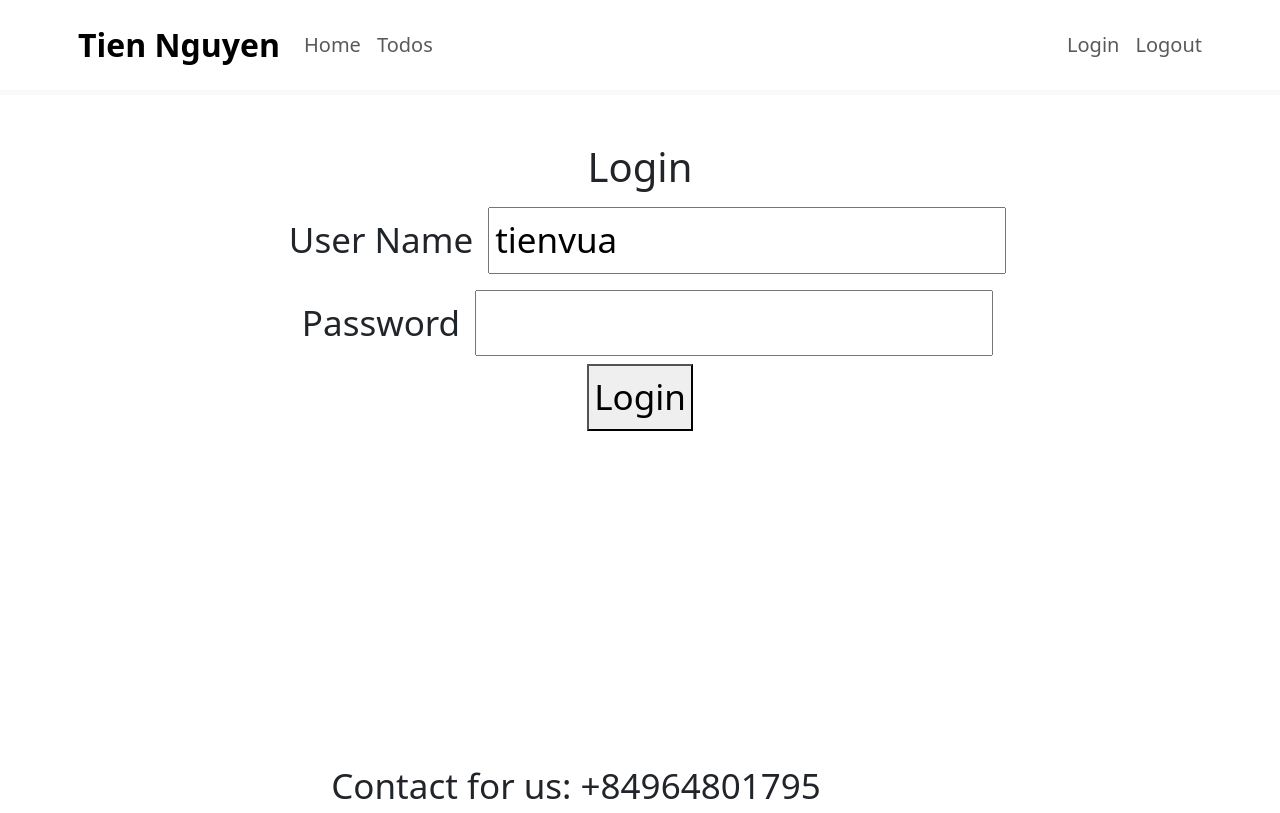
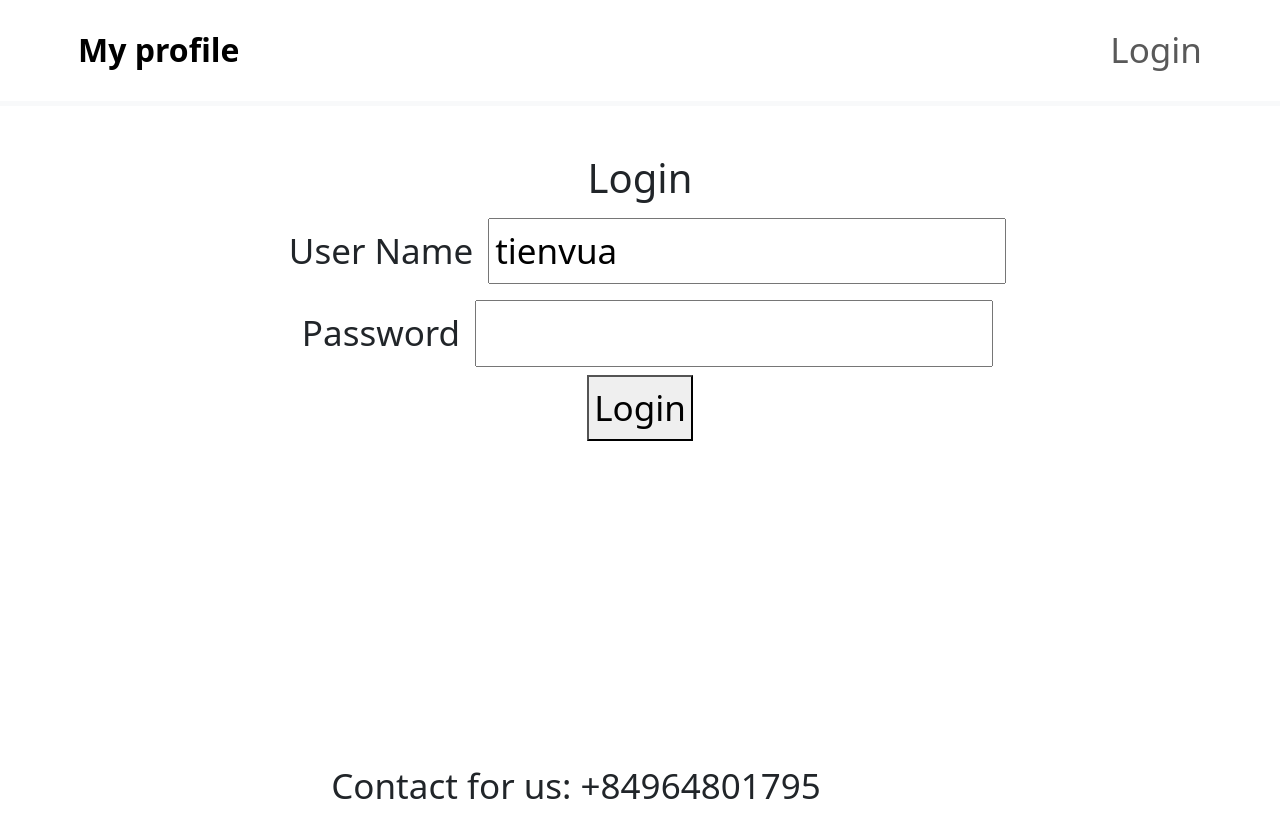
Before and after one commit to NguyenDinhTienITHUFI/my-first-prj-react, a React (Create React App) app: page / in a window 1280 px wide. Built offline with nearby package versions, Linux system fonts and the light colour scheme.

Commit message:
authenticateProvider-protectRoute

```diff
--- a/src/components/todo/FooterComponent.jsx
+++ b/src/components/todo/FooterComponent.jsx
@@ -2,7 +2,7 @@ import { AuthContext } from './security/AuthContext';
 import { useContext } from 'react'
 export default function FooterComponent(){
     const authContext= useContext(AuthContext)
-   console.log('Footer - ${authContext.number}');
+
     return(
         <footer className='footer'>
             <div className='container'>
--- a/src/components/todo/HeaderComponent.jsx
+++ b/src/components/todo/HeaderComponent.jsx
@@ -1,24 +1,43 @@
 import { Link } from 'react-router-dom'
 import { useContext } from 'react'
-import { AuthContext } from './security/AuthContext';
+import { AuthContext, useAuth } from './security/AuthContext';
 export default function HeaderComponent(){
-   const authContext= useContext(AuthContext)
-   console.log(authContext.number);
+//    const authContext= useContext(AuthContext)
+    const authContext=useAuth()
+    const isAuthenticated=authContext.isAuthenticated
+    function logout(){
+        authContext.logout()
+    }
+   // console.log(authContext)
+//    console.log(authContext.number);
     return(
         <header className="border-bottom border-light border-5 mb-5 p-2">
             <div className="container">
                 <div className="row">
                     <nav className="navbar navbar-expand-lg">
-                    <a className="navbar-brand ms-2 fs-2 fw-bold text-black" href="https://github.com/NguyenDinhTienITHUFI">Tien Nguyen</a>
+                        <a className="navbar-brand ms-2 fs-2 fw-bold text-black" href="https://github.com/NguyenDinhTienITHUFI">My profile</a>
                         <div className="collapse navbar-collapse">
                             <ul className="navbar-nav">
-                            <li className="nav-item fs-5"><Link className="nav-link" to="/welcome/tienvua">Home</Link></li>
-                            <li className="nav-item fs-5"><Link className="nav-link" to="/todos">Todos</Link></li>
+                                <li className="nav-item">
+                                    {isAuthenticated
+                                        && <Link className="nav-link" to="/welcome/in28minutes">Home</Link>}
+
+                                </li>
+                                <li className="nav-item">
+                                    {isAuthenticated
+                                            && <Link className="nav-link" to="/todos">Todos</Link>}
+                                </li>
                             </ul>
                         </div>
                         <ul className="navbar-nav">
-                        <li className="nav-item fs-5"><Link className="nav-link" to="/login">Login</Link></li>
-                        <li className="nav-item fs-5"><Link className="nav-link" to="/logout">Logout</Link></li>
+                            <li className="nav-item">
+                                {!isAuthenticated &&
+                                    <Link className="nav-link" to="/login">Login</Link> }
+                            </li>
+                            <li className="nav-item">
+                                {isAuthenticated &&
+                                    <Link className="nav-link" to="/logout" onClick={logout}>Logout</Link>}
+                            </li>
                         </ul>
                     </nav>
                 </div>
--- a/src/components/todo/LoginComonenet.jsx
+++ b/src/components/todo/LoginComonenet.jsx
@@ -1,5 +1,6 @@
 import { useState } from 'react'
 import { BrowserRouter,Routes,Route,useNavigate,useParams,Link } from 'react-router-dom'
+import { useAuth } from './security/AuthContext'
 export default function LoginComponent(){
 
     const[username,setUserName]=useState('tienvua')
@@ -9,6 +10,9 @@ export default function LoginComponent(){
     const[showSuccessMessage,setShowSuccessMessage]=useState(false)
     const[showErrorMessage,setShowErrorMessage]=useState(false)
     const navigate=useNavigate();
+
+    const authContext=useAuth()
+
     function handelUserNameChange(event){
 
         setUserName(event.target.value)
@@ -18,19 +22,19 @@ export default function LoginComponent(){
         setPassword(event.target.value)
     }
     function handeleSubmit(){
+        if(authContext.login(username,password)){
 
-        if(username==='tienvua'&&password==='admin'){
-            console.log('success')
-            setShowSuccessMessage(true)
-            setShowErrorMessage(false)
             navigate(`/welcome/${username}`)
         }
         else{
-            console.log('failed')
             setShowErrorMessage(true)
-            setShowSuccessMessage(false)
+
         }
+
     }
+
+
+
     // function SuccessMessageComponent(){
     //     if(showSuccessMessage)
     //     {
@@ -47,7 +51,7 @@ export default function LoginComponent(){
     return(
         <div className="Login">
             <h1>Login</h1>
-            {showSuccessMessage &&<div className='successMessage'>Authenticated Successfully</div>}
+
             {showErrorMessage && <div className='errorMessage'>Authenticated Failed</div>}
            {/* <SuccessMessageComponent/>
            <ErrorMessageComponent/> */}
--- a/src/components/todo/TodoApp.jsx
+++ b/src/components/todo/TodoApp.jsx
@@ -1,6 +1,6 @@
 import { useState } from 'react'
 import './TodoApp.css'
-import { BrowserRouter,Routes,Route,useNavigate,useParams,Link } from 'react-router-dom'
+import { BrowserRouter,Routes,Route,useNavigate,useParams,Link, Navigate } from 'react-router-dom'
 import LogoutComponent from'./LogoutComponent'
 import FooterComponent from './FooterComponent'
 import HeaderComponent from './HeaderComponent'
@@ -8,8 +8,13 @@ import ListTodosComponent from './ListTodosComponent'
 import ErrorComponent from './ErrorComponent'
 import WelcomeComponent from './WelcomeComponent'
 import LoginComponent from './LoginComonenet'
-import AuthProvider from './security/AuthContext'
-
+import AuthProvider, { useAuth } from './security/AuthContext'
+function AuthenticatedRoute({ children }) {
+    const authContext = useAuth()
+    if (authContext.isAuthenticated)
+        return children
+    return <Navigate to="/" />
+}
 export default function TodoApp(){
     return(
         <div className="TodoApp">
@@ -19,9 +24,23 @@ export default function TodoApp(){
                         <Routes>
                             <Route path='/'element={<LoginComponent/>}></Route>
                             <Route path='/login'element={<LoginComponent/>}></Route>
-                            <Route path='/welcome/:username'element={<WelcomeComponent/>}></Route>
-                            <Route path='/todos'element={<ListTodosComponent/>}></Route>
-                            <Route path='/logout'element={<LogoutComponent/>}></Route>
+                            <Route path='/welcome/:username'element={
+                                <AuthenticatedRoute>
+                                        <WelcomeComponent/>
+                                </AuthenticatedRoute>
+                                }></Route>
+                            <Route path='/todos' element={
+                                <AuthenticatedRoute>
+                                    <ListTodosComponent />
+                                </AuthenticatedRoute>
+                            } />
+                            <Route path='/logout'element={
+                                <AuthenticatedRoute>
+                                    <LogoutComponent/>
+                                </AuthenticatedRoute>
+
+
+                                }></Route>
                             <Route path='*'element={<ErrorComponent/>}></Route>
                         </Routes>
                         <FooterComponent></FooterComponent>
--- a/src/components/todo/WelcomeComponent.jsx
+++ b/src/components/todo/WelcomeComponent.jsx
@@ -1,7 +1,7 @@
 import { useParams,Link } from 'react-router-dom'
 export default function WelcomeComponent(){
     const {username}=useParams()
-    console.log(username)
+
     return(
         <div className="Welcome">
             <h1>Welcome {username}</h1>
--- a/src/components/todo/security/AuthContext.js
+++ b/src/components/todo/security/AuthContext.js
@@ -1,11 +1,31 @@
-import { createContext, useState } from "react";
+import { createContext, useContext, useState } from "react";
 
 export const AuthContext=createContext()
 
+export const useAuth=()=>  useContext(AuthContext)
+
 export default function AuthProvider({children}){
-    const [number,setNumber]=useState(10)
+
+    const [isAuthenticated,setAuthenticated]=useState(false)
+    //setInterval(()=>setNumber(number+1),10000)
+    //const valueToBeShared={number,isAuthenticated,setAuthenticated}
+
+    function login(username,password){
+        if(username==='tienvua'&&password==='admin'){
+            setAuthenticated(true)
+            return true
+
+        }
+        else{
+            setAuthenticated(false)
+             return false
+        }
+    }
+    function logout(){
+        setAuthenticated(false)
+    }
     return(
-        <AuthContext.Provider value={{number}}>
+        <AuthContext.Provider value={{isAuthenticated,setAuthenticated,login,logout}}>
             {children}
         </AuthContext.Provider>
 
```
Lines whose indentation alone changed are shown as unchanged.
